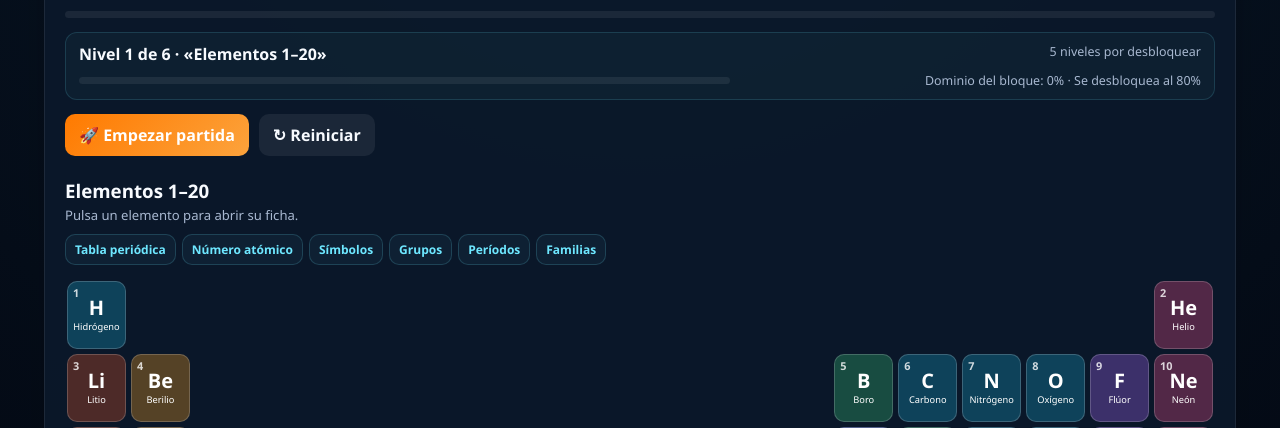
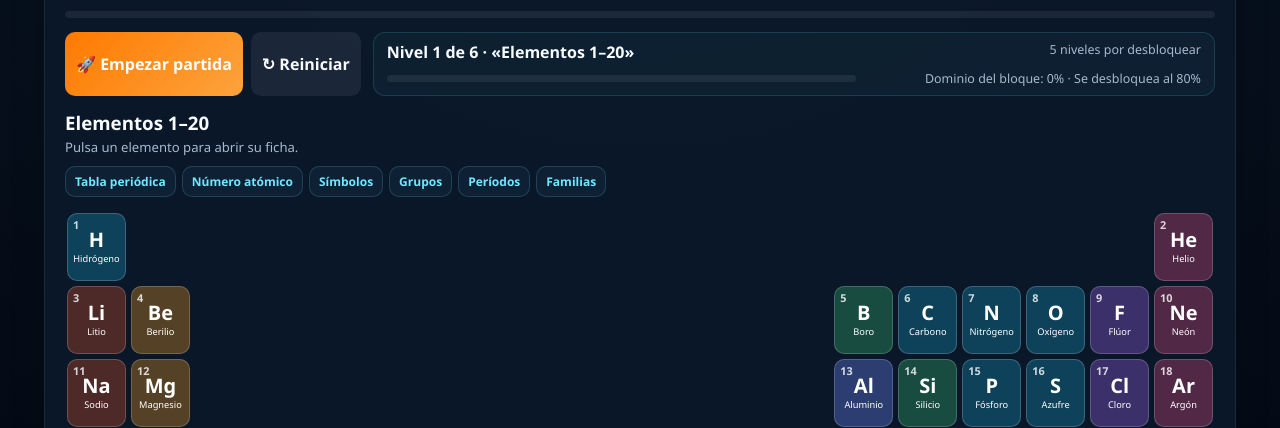
Before and after one commit to raterito/mandy-aprende-quimica, a plain HTML site: page index.html in a window 1280 px wide. Shown: the part 362-790 px from the top of the page. Drawn offline with Linux system fonts and the light colour scheme.

Commit message:
style: compactar controles de partida

```diff
--- a/index.html
+++ b/index.html
@@ -67,6 +67,11 @@
 
           <div class="progress" aria-hidden="true"><div id="progressBar"></div></div>
 
+          <div class="level-row">
+            <div class="controls">
+              <button id="startGameBtn">🚀 Empezar partida</button>
+              <button id="restartGameBtn" class="secondary">↻ Reiniciar</button>
+            </div>
             <section class="level-card" aria-label="Progreso de niveles">
               <div>
                 <strong id="levelLabel">Nivel 1 de 6 · «Elementos 1–20»</strong>
@@ -75,10 +80,6 @@
               <div class="level-progress"><div id="levelProgressBar"></div></div>
               <small id="levelProgressText">Dominio del bloque: 0% · Se desbloquea al 80%</small>
             </section>
-
-          <div class="controls">
-            <button id="startGameBtn">🚀 Empezar partida</button>
-            <button id="restartGameBtn" class="secondary">↻ Reiniciar</button>
           </div>
 
           <div class="board-heading">
--- a/styles.css
+++ b/styles.css
@@ -52,13 +52,15 @@ h1, h2, h3, p { margin-top: 0; }
 .stats span { padding: 7px 10px; border-radius: 999px; background: #ffffff0d; color: var(--accent-2); font-weight: 800; }
 .progress { height: 7px; margin: 14px 0; overflow: hidden; border-radius: 999px; background: #ffffff12; }
 .progress div { width: 0; height: 100%; border-radius: inherit; background: linear-gradient(90deg, var(--accent), var(--accent-2)); transition: width .3s; }
-.level-card { display: grid; grid-template-columns: minmax(220px, 1fr) minmax(160px, .7fr); column-gap: 16px; align-items: center; margin: 4px 0 14px; padding: 10px 13px; border: 1px solid #6ee7ff26; border-radius: 12px; background: #6ee7ff09; }
+.level-row { display: grid; grid-template-columns: auto minmax(0, 1fr); gap: 12px; align-items: stretch; margin: 4px 0 14px; }
+.level-card { display: grid; grid-template-columns: minmax(220px, 1fr) minmax(160px, .7fr); column-gap: 16px; align-items: center; margin: 0; padding: 8px 13px; border: 1px solid #6ee7ff26; border-radius: 12px; background: #6ee7ff09; }
 .level-card > div:first-child { display: flex; justify-content: space-between; gap: 12px; grid-column: 1 / -1; margin-bottom: 7px; }
 .level-card span, .level-card small { color: var(--muted); font-size: .78rem; }
 .level-progress { height: 7px; overflow: hidden; border-radius: 999px; background: #ffffff12; }
 .level-progress div { width: 0; height: 100%; background: linear-gradient(90deg, #33d17a, var(--accent-2)); transition: width .3s; }
 .level-card small { text-align: right; }
-.controls { display: flex; gap: 10px; margin-bottom: 22px; }
+.controls { display: flex; gap: 8px; margin: 0; }
+.controls button { padding: 6px 11px; }
 .secondary, .text-button { background: #ffffff12; color: var(--text); }
 .text-button { padding: 7px 10px; color: var(--accent-2); }
 .text-button[hidden] { display: none; }
@@ -120,6 +122,10 @@ h1, h2, h3, p { margin-top: 0; }
   }
   .element-card .name { font-size: .62rem; }
 }
+@media (max-width: 820px) {
+  .level-row { grid-template-columns: 1fr; }
+  .controls { justify-content: flex-start; }
+}
 @media (max-width: 620px) {
   .app-shell { padding: 8px 10px 14px; } .hero { padding: 11px 14px; } .hero-badge { display: none; }
   .hero .eyebrow { display: none; } .hero .subtitle { font-size: .82rem; }
```
Also changed, not shown: 1 other file. Lines whose indentation alone changed are shown as unchanged.
